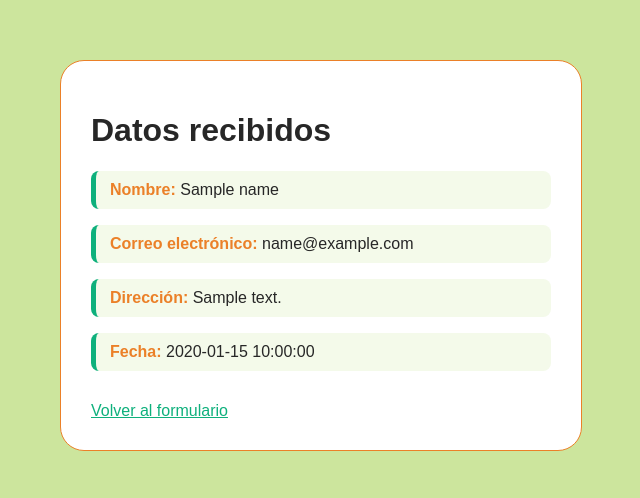
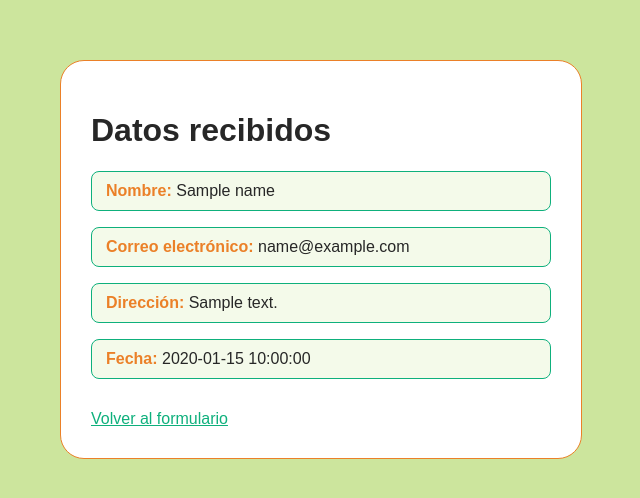
Before and after one commit to MichiTron/python-pro-kodland-william, a Flask app: template M3-flask/formulario/templates/form_result.html in a window 1280 px wide. Shown: the top 498 px of the page, without its empty margins (319-959 px from the left). Run offline with Flask 3, Linux system fonts and the light colour scheme; the template is opened without the code that fills it: most values are stand-ins (such as "Sample title", 1, 10 or a date in 2020).

Commit message:
Ajusta el borde de form_result

```diff
--- a/M3-flask/formulario/static/css/style.css
+++ b/M3-flask/formulario/static/css/style.css
@@ -40,7 +40,7 @@ button {
 .result p {
     padding: 10px 14px;
     background: #f4faea;
-    border-left: 5px solid #0EB07C;
+    border: 1px solid #0EB07C;
     border-radius: 8px;
 }
 
```
